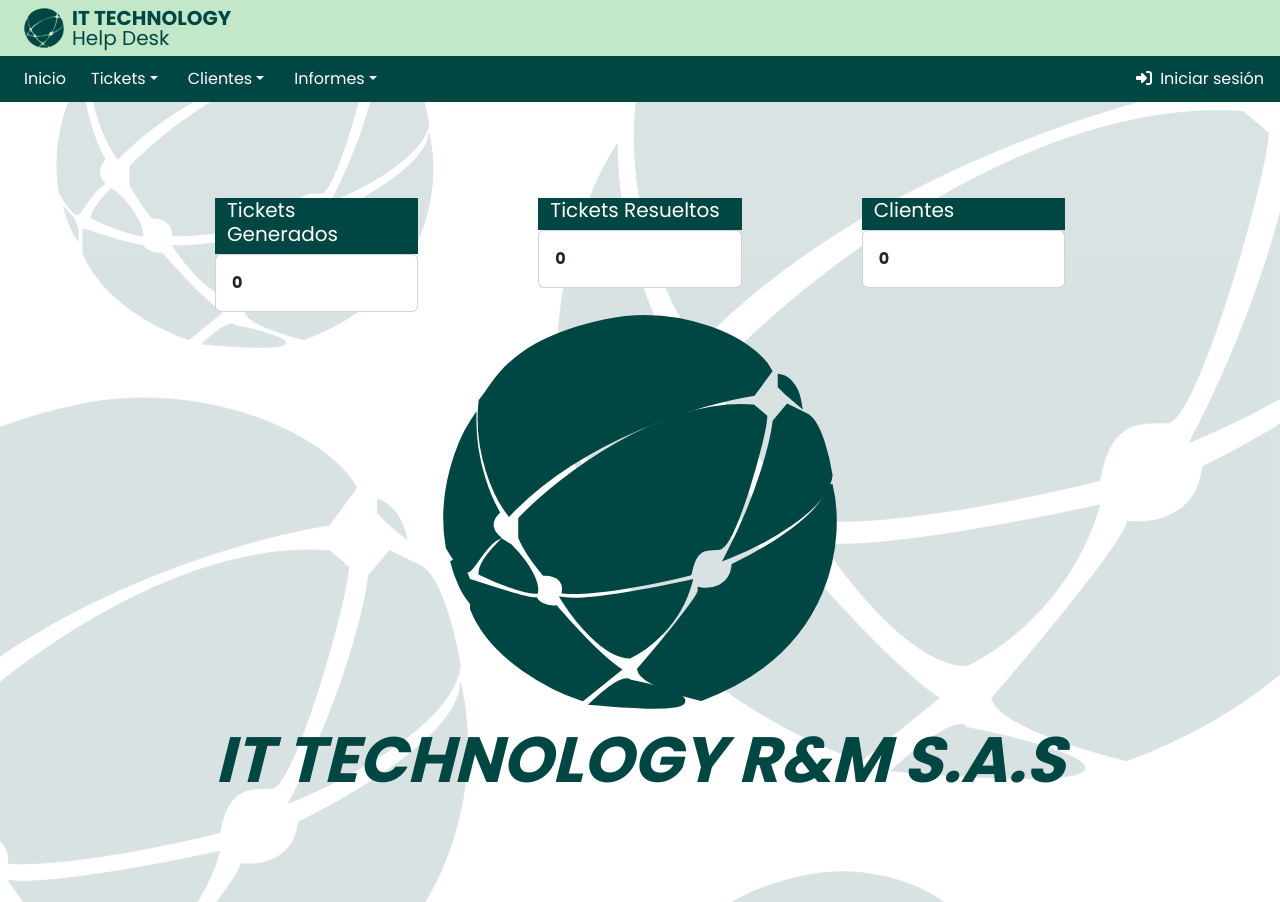
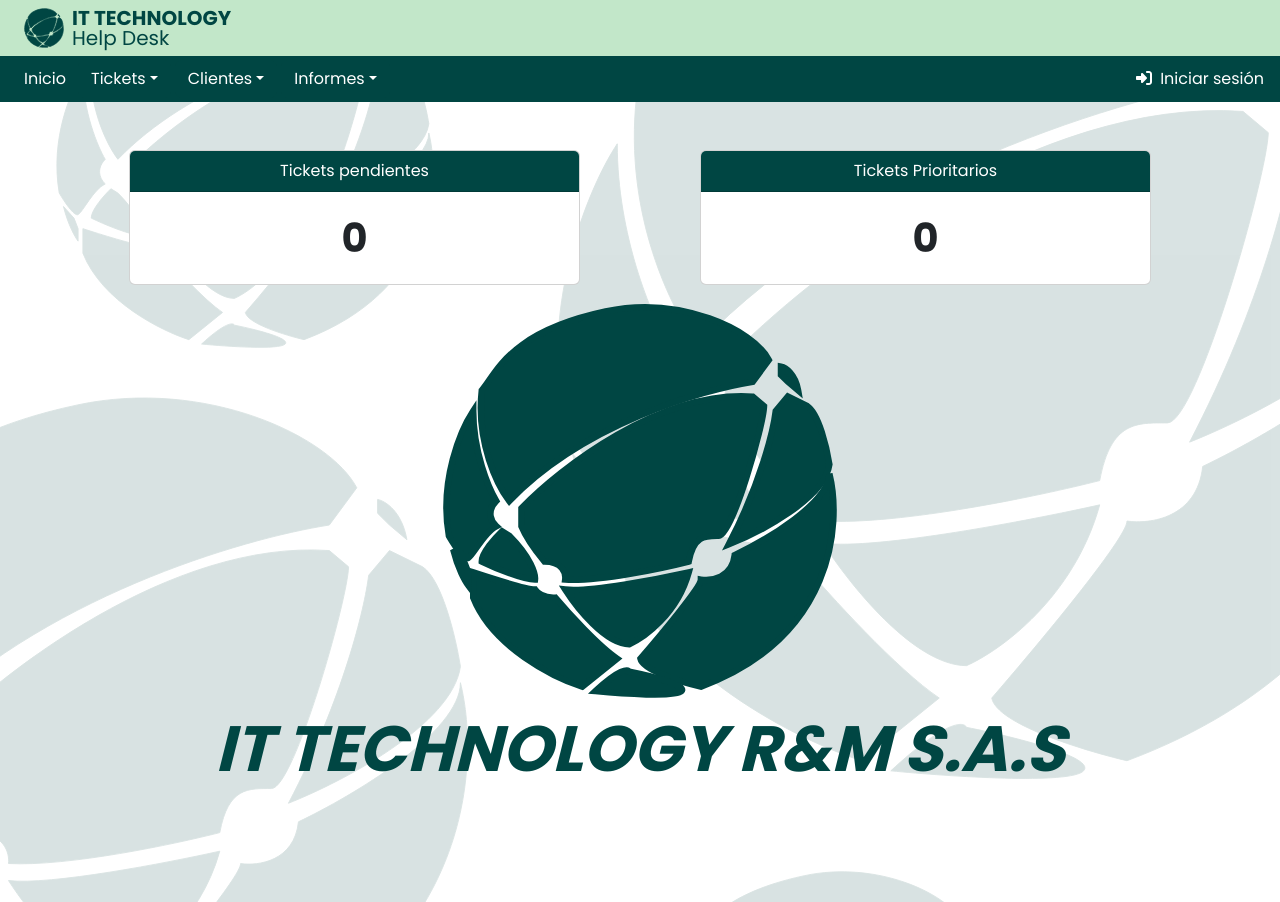
Before and after one commit to sebastianiv21/it-helpdesk, a React (Create React App) app in the folder client/: page / in a window 1280 px wide. Built offline with nearby package versions, Linux system fonts and the light colour scheme.

Commit message:
modificacion de opciones estado y prioridad

```diff
--- a/client/src/pages/CrearTicket.jsx
+++ b/client/src/pages/CrearTicket.jsx
@@ -32,8 +32,6 @@
                   id='estado'
                 >
                   <option value='abierto'>Abierto</option>
-                  <option value='enEsperaUsuario'>En espera Usuario</option>
-                  <option value='respondidoUsuario'>Respondido Usuario</option>
                   <option value='cerrado'>Cerrado</option>
                 </select>
               </div>
@@ -44,9 +42,8 @@
                   className='form-select'
                   id='prioridad'
                 >
-                  <option value='critica'>Critica</option>
                   <option value='alta'>Alta</option>
-                  <option value='normal'>Normal</option>
+                  <option value='media'>Media</option>
                   <option value='baja'>Baja</option>
                 </select>
               </div>
--- a/client/src/pages/Inicio.jsx
+++ b/client/src/pages/Inicio.jsx
@@ -1,46 +1,31 @@
 const Inicio = () => {
   return (
     <div className="container-fluid vh-100 d-flex flex-column p-0 " id="inicio">
-      <div className="align-self-center mt-5 pt-5">
-      <div className="container-fluid ">
-          <div class="row ">
-            <div className="col-sm me-5 ">
-              <div className="container d-flex bg-primary text-white">
-              <h5>Tickets Generados</h5>
-              </div>
-              <div className="card">
-                <div className="card-body">
-                     <strong><span id="daily_revenue">0</span></strong>
-                </div>
+       <div className="container mt-5">
+          <div class="row justify-content-center">
+            <div className="col-sm-5 me-5">
+              <div className="card text-center">
+                <div className="card-header bg-primary text-white">Tickets pendientes</div>
+                 <div className="card-body">
+                    <strong className="fs-1"><span id="daily_revenue">0</span></strong>
+                  </div>
               </div>
             </div>
-            <div className="col-sm ms-5 me-5 ">
-            <div className="container d-flex bg-primary text-white ">
-              <h5>Tickets Resueltos</h5>
+            <div className="col-sm-5 ms-5">
+              <div className="card text-center">
+                <div className="card-header bg-primary text-white">Tickets Prioritarios</div>
+                 <div className="card-body">
+                    <strong className="fs-1"><span id="daily_revenue">0</span></strong>
+                  </div>
               </div>
-            <div className="card">
-                <div className="card-body ">
-                    <strong><span id="daily_revenue">0</span></strong>
-                </div>
-            </div>
-            </div>
-             <div className="col-sm ms-5">
-             <div className="container d-flex bg-primary text-white ">
-              <h5>Clientes</h5>
-              </div>
-              <div className="card">
-                <div className="card-body ">
-                     <strong><span id="connected_users">0</span></strong>
-                </div>
-            </div>
             </div>
           </div>
-          <img src="./images/logo.svg" alt="logo" className="img-fluid mx-auto d-block" width="400" />
-        <h1 className="text-center text-primary fst-italic" id="inicioNombre">IT TECHNOLOGY R&M S.A.S</h1>
+      </div>
+      <div className="align-self-center mt-0 pt-3">
+          < img src="./images/logo.svg" alt="logo" className="img-fluid mx-auto d-block" width="400" />
+          <h1 className="text-center text-primary fst-italic" id="inicioNombre">IT TECHNOLOGY R&M S.A.S</h1>
         </div>
-      </div>
     </div>
-
   );
 };
 
--- a/client/src/pages/ListadoClientes.jsx
+++ b/client/src/pages/ListadoClientes.jsx
@@ -3,6 +3,8 @@
   faUserPlus,
   faTrashCan,
   faPenToSquare,
+  faBan,
+  faFloppyDisk,
 } from '@fortawesome/free-solid-svg-icons';
 import { FontAwesomeIcon } from '@fortawesome/react-fontawesome';
 import { Pagination, PaginationItem, PaginationLink, Table } from 'reactstrap';
@@ -11,6 +13,7 @@
 import useData from '../hooks/useData';
 import SearchBarClientes from '../components/SearchBarClientes';
 import { useNavigate } from 'react-router-dom';
+import CampoFormulario from '../components/CampoFormulario'
 
 const ListadoClientes = () => {
   const { getClientes } = useData();
@@ -77,13 +80,12 @@
   };
 
   return (
-    <div className='container d-flex flex-column gap-3 mt-3'>
+    <><div className='container d-flex flex-column gap-3 mt-3'>
       <div>
         {/* <!--modulo busqueda--> */}
         <SearchBarClientes
           items={clientes}
-          setSearchResults={setSearchResults}
-        />
+          setSearchResults={setSearchResults} />
       </div>
       <div>
         {/* <!--listado de contactos--> */}
@@ -99,13 +101,11 @@
             <Boton
               icono={faTrashCan}
               colorBtn='secondary'
-              colorTxt='primary'
-            />
+              colorTxt='primary' />
             <Boton
               icono={faPenToSquare}
               colorBtn='secondary'
-              colorTxt='primary'
-            />
+              colorTxt='primary' />
             <h5 className='text-white m-0 mx-auto align-self-center'>
               {searchResults.length} clientes
             </h5>
@@ -140,22 +140,16 @@
               <PaginationLink
                 first
                 //href='#'
-                className={`text-white bg-${
-                  currPage === 1 ? 'dark' : 'primary'
-                }`}
-                disabled={currPage === 1}
-              />
+                className={`text-white bg-${currPage === 1 ? 'dark' : 'primary'}`}
+                disabled={currPage === 1} />
             </PaginationItem>
             <PaginationItem>
               <PaginationLink
                 //href='#'
                 previous
                 onClick={() => setCurrPage((curr) => curr - 1)}
-                className={`text-white bg-${
-                  currPage === 1 ? 'dark' : 'primary'
-                }`}
-                disabled={currPage === 1}
-              />
+                className={`text-white bg-${currPage === 1 ? 'dark' : 'primary'}`}
+                disabled={currPage === 1} />
             </PaginationItem>
             {renderPageNumbers}
             <PaginationItem>
@@ -163,27 +157,75 @@
                 //href='#'
                 next
                 onClick={() => setCurrPage((curr) => curr + 1)}
-                className={`text-white bg-${
-                  currPage === pages.length ? 'dark' : 'primary'
-                }`}
-                disabled={currPage === pages.length}
-              />
+                className={`text-white bg-${currPage === pages.length ? 'dark' : 'primary'}`}
+                disabled={currPage === pages.length} />
             </PaginationItem>
             <PaginationItem onClick={() => setCurrPage(pages.length)}>
               <PaginationLink
                 //href='#'
                 last
-                className={`text-white bg-${
-                  currPage === pages.length ? 'dark' : 'primary'
-                }`}
-                disabled={currPage === pages.length}
-              />
+                className={`text-white bg-${currPage === pages.length ? 'dark' : 'primary'}`}
+                disabled={currPage === pages.length} />
             </PaginationItem>
           </Pagination>
         </div>
       </div>
     </div>
+    <div className='container m-4 mx-auto'>
+      <div className='bg-primary text-white rounded-top'>
+        <h5 className='m-0 ps-4 py-3'>Edicion de Cliente</h5>
+      </div>
+      <div className='bg-secondary p-3 rounded-bottom text-primary'>
+        <form>
+          <div className='d-flex justify-content-around mb-3'>
+            <CampoFormulario
+              nombre='email'
+              etiqueta='Email'
+            />
+            <CampoFormulario
+              nombre='nombres'
+              etiqueta='Nombres'
+            />
+            <CampoFormulario
+              nombre='apellidos'
+              etiqueta='Apellidos'
+            />
+          </div>
+          <div className='d-flex justify-content-around mb-3'>
+            <CampoFormulario
+              nombre='tel'
+              etiqueta='Teléfono'
+            />
+            <CampoFormulario
+              nombre='empresa'
+              etiqueta='Empresa'
+            />
+            <CampoFormulario
+              nombre='ubicacion'
+              etiqueta='Ubicación'
+            />
+          </div>
+          <div className='d-flex justify-content-end'>
+            <Boton
+              texto='Cancelar'
+              icono={faBan}
+              estilos='me-3'
+              colorBtn='primary'
+              colorTxt='white'
+            />
+            <Boton
+              texto='Guardar'
+              icono={faFloppyDisk}
+              estilos='me-5'
+              colorBtn='primary'
+              colorTxt='white'
+            />
+          </div>
+        </form>
+      </div>
+    </div></>
   );
 };
 
+
 export default ListadoClientes;
--- a/client/src/pages/ListadoTickets.jsx
+++ b/client/src/pages/ListadoTickets.jsx
@@ -191,9 +191,8 @@
               className='form-select text-center mt-2'
               id='prioridad'
             >
-              <option value='critica'>Critica</option>
               <option value='alta'>Alta</option>
-              <option value='normal'>Normal</option>
+              <option value='media'>Media</option>
               <option value='baja'>Baja</option>
             </select>
           </div>
@@ -205,8 +204,6 @@
               id='estado'
             >
               <option value='abierto'>Abierto</option>
-              <option value='enEsperaUsuario'>En espera Usuario</option>
-              <option value='respondidoUsuario'>Respondido Usuario</option>
               <option value='cerrado'>Cerrado</option>
             </select>
           </div>
```
